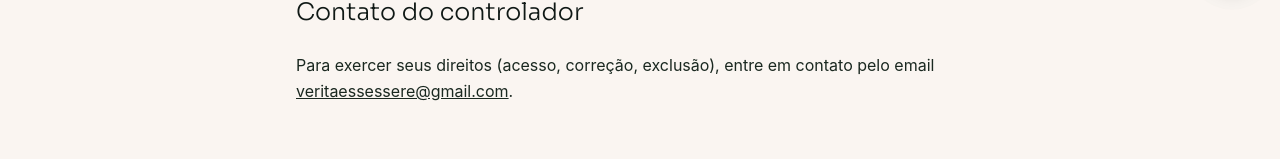
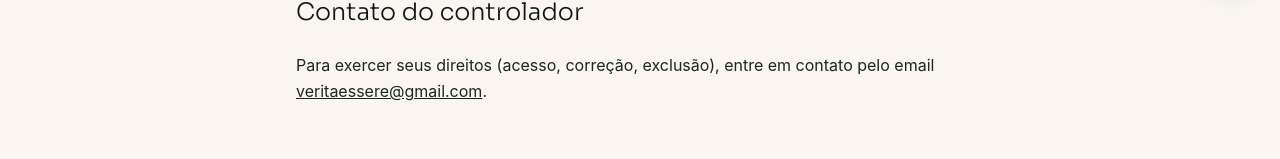
Before and after one commit to veritaessere/verita-essere, a React (Vite) app: page /politica-de-privacidade in a window 1280 px wide. Shown: the part 786-945 px from the top of the page. Built offline with nearby package versions, Linux system fonts and the light colour scheme; a web font is replaced by a local one.

Commit message:
fix: corrige email de contato para veritaessere@gmail.com
Remove o typo "veritaessessere". Fonte unica em content/site.ts propaga para
footer, JSON-LD (schema) e pagina de politica de privacidade.

```diff
--- a/src/content/site.ts
+++ b/src/content/site.ts
@@ -9,7 +9,7 @@ export const site = {
     raw: "5545888162056",
     display: "(45) 88816-2056",
   },
-  email: "veritaessessere@gmail.com",
+  email: "veritaessere@gmail.com",
   instagram: "https://instagram.com/veritaessere",
   city: "Medianeira - PR",
   hours: { days: "Segunda a sábado", time: "07h às 23h" },
```
